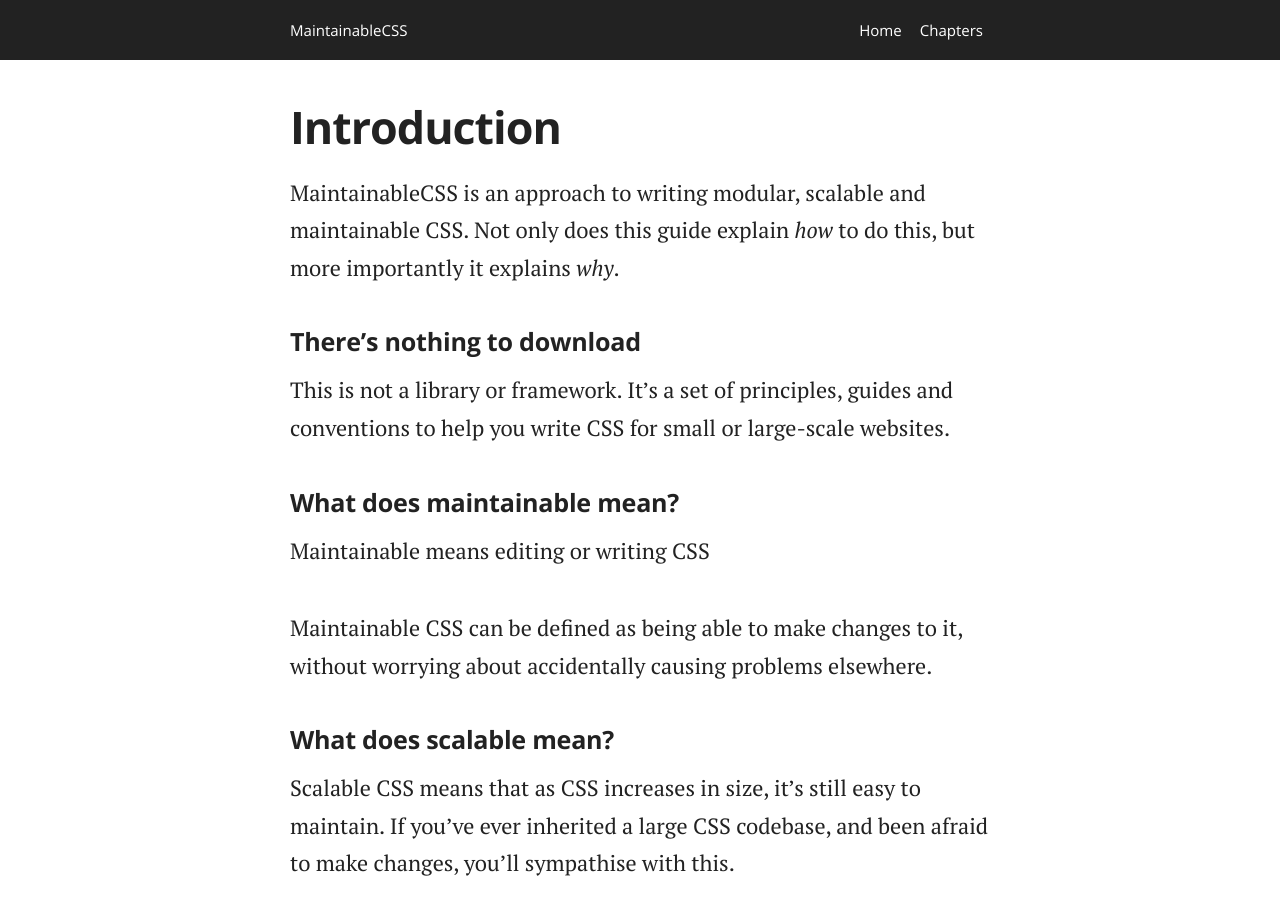
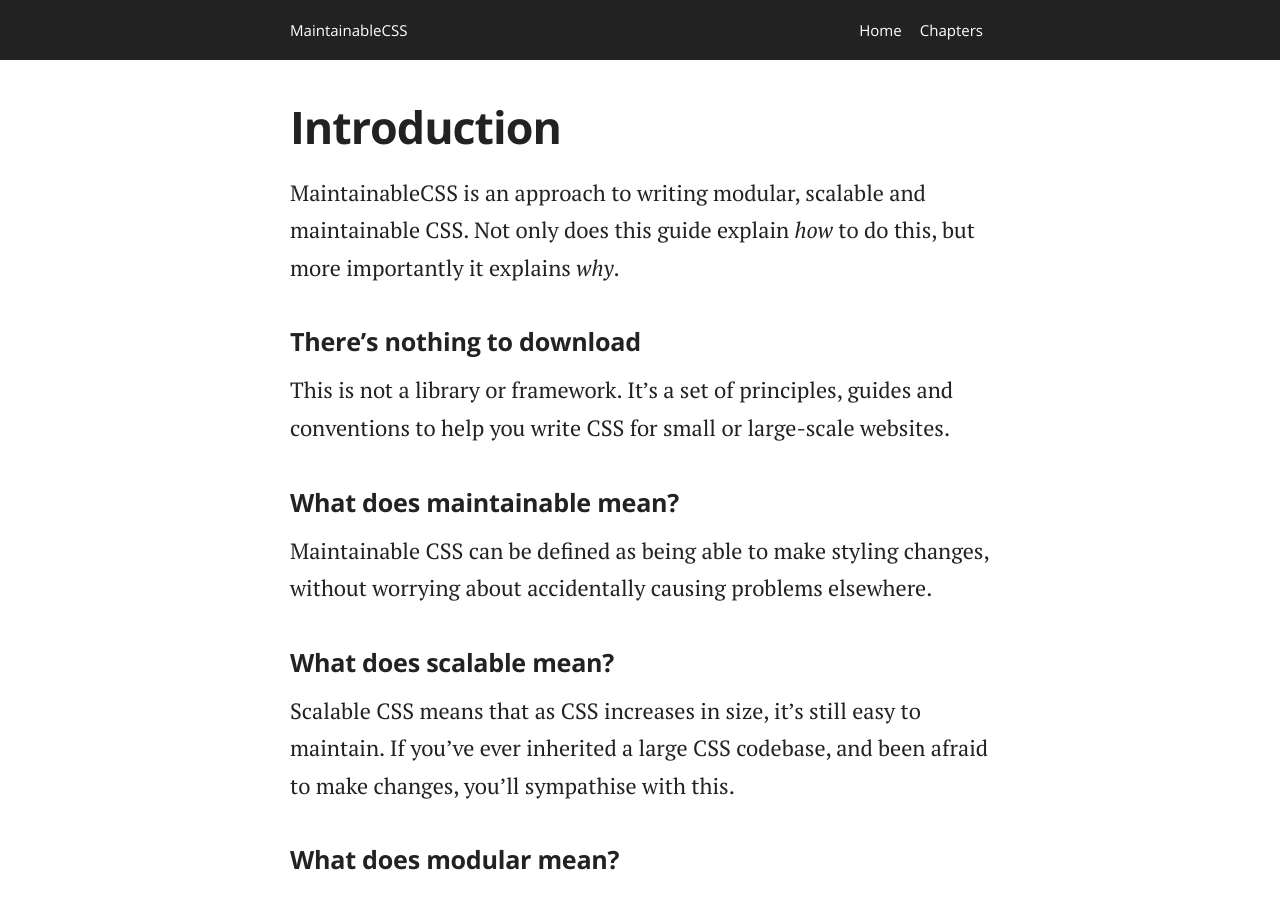
Before and after one commit to adamsilver/maintainablecss.com-jekyll, a Jekyll site: the page built from _chapters/01-introduction.md, in a window 1280 px wide and 900 px high. Built offline with Jekyll 4.4.1, drawn with Linux system fonts in a browser that asks for light colours.

Commit message:
Update intro

```diff
--- a/_chapters/01-introduction.md
+++ b/_chapters/01-introduction.md
@@ -14,9 +14,7 @@ This is not a library or framework. It's a set of principles, guides and convent
 
 ## What does maintainable mean?
 
-Maintainable means editing or writing CSS
-
-Maintainable CSS can be defined as being able to make changes to it, without worrying about accidentally causing problems elsewhere.
+Maintainable CSS can be defined as being able to make styling changes, without worrying about accidentally causing problems elsewhere.
 
 ## What does scalable mean?
 
```
